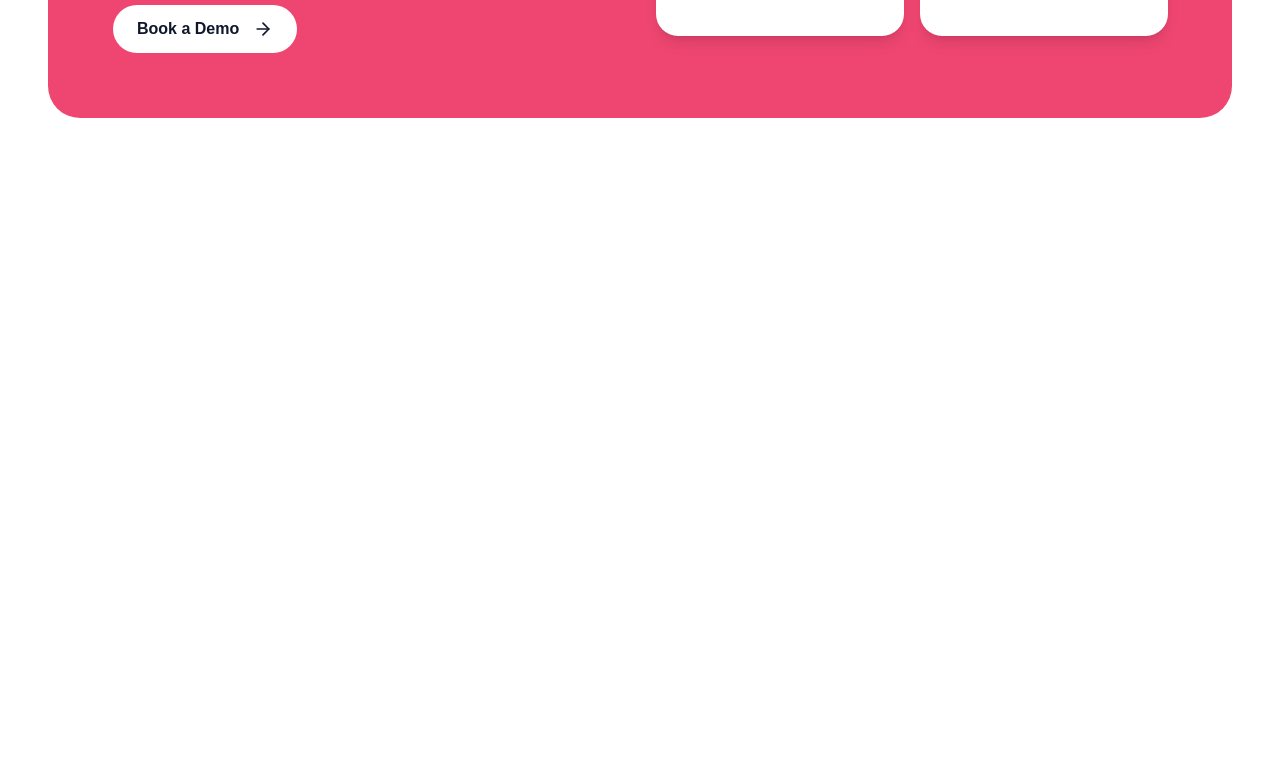
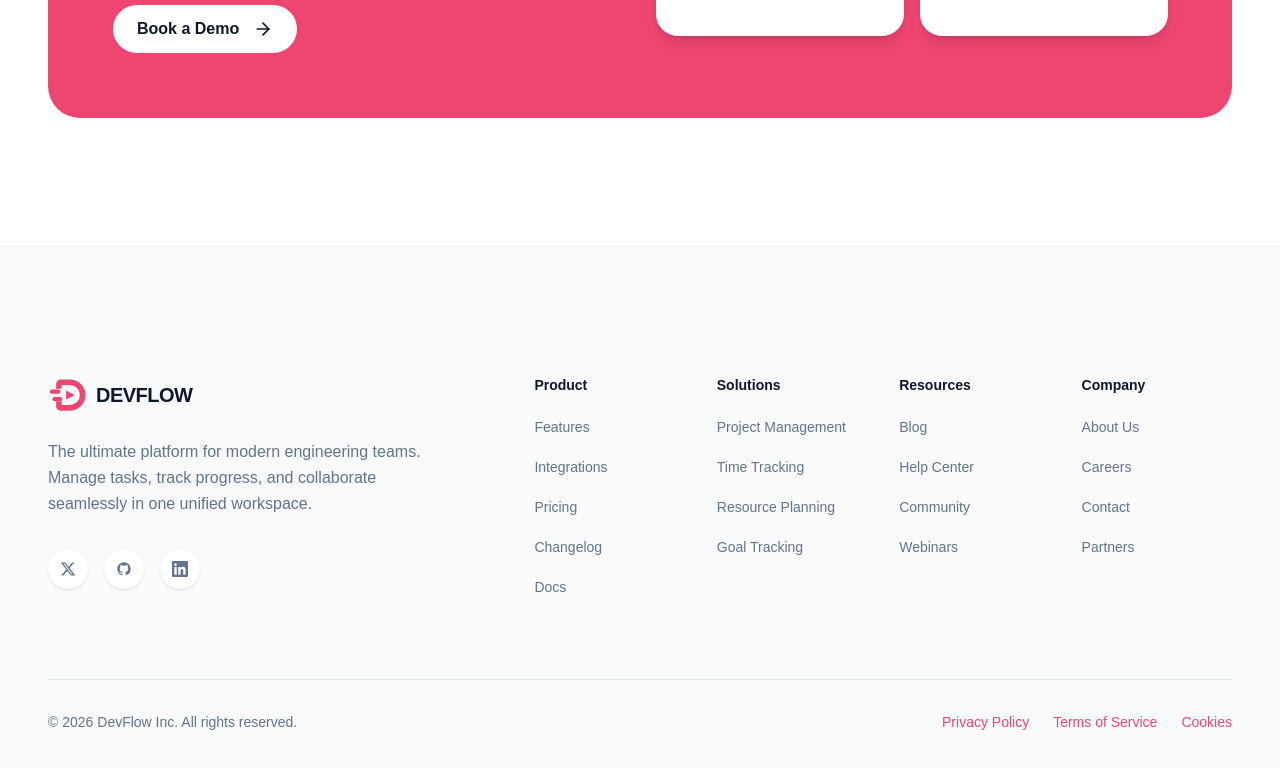
Before and after one commit to immobarok/devflow_frontend, a React (Vite) app: page / in a window 1280 px wide. Shown: the part 6949-7717 px from the top of the page. Before the commit the page ends 7195 px from the top, so only its background shows below. Built offline with nearby package versions, Linux system fonts and the light colour scheme; no server answers.

Commit message:
feat: add Footer component and include it in RootLayout

```diff
--- /dev/null
+++ b/src/components/layout/Footer.tsx
@@ -0,0 +1,113 @@
+import { Link } from "react-router";
+import { Logo } from "@/components/logo/logo";
+
+export function Footer() {
+  const footerLinks = [
+    {
+      title: "Product",
+      links: [
+        { label: "Features", href: "#" },
+        { label: "Integrations", href: "#" },
+        { label: "Pricing", href: "#" },
+        { label: "Changelog", href: "#" },
+        { label: "Docs", href: "#" },
+      ],
+    },
+    {
+      title: "Solutions",
+      links: [
+        { label: "Project Management", href: "#" },
+        { label: "Time Tracking", href: "#" },
+        { label: "Resource Planning", href: "#" },
+        { label: "Goal Tracking", href: "#" },
+      ],
+    },
+    {
+      title: "Resources",
+      links: [
+        { label: "Blog", href: "#" },
+        { label: "Help Center", href: "#" },
+        { label: "Community", href: "#" },
+        { label: "Webinars", href: "#" },
+      ],
+    },
+    {
+      title: "Company",
+      links: [
+        { label: "About Us", href: "#" },
+        { label: "Careers", href: "#" },
+        { label: "Contact", href: "#" },
+        { label: "Partners", href: "#" },
+      ],
+    },
+  ];
+
+  return (
+    <footer className="bg-slate-50 pt-20 text-slate-600 sm:pt-24 lg:pt-32 border-t border-slate-100">
+      <div className="container mx-auto px-5 pb-12 sm:px-8 lg:px-12">
+        <div className="grid gap-12 lg:grid-cols-5 lg:gap-8">
+
+          {/* Brand & Description */}
+          <div className="lg:col-span-2">
+            <Link to="/" className="mb-6 flex items-center gap-2">
+              <Logo className="h-10 w-10"/>
+              <span className="text-xl font-black tracking-tight text-slate-900">DEVFLOW</span>
+            </Link>
+
+            <p className="mb-8 max-w-sm text-sm leading-relaxed text-slate-500 sm:text-base">
+              The ultimate platform for modern engineering teams. Manage tasks,
+              track progress, and collaborate seamlessly in one unified workspace.
+            </p>
+
+            <div className="flex gap-4">
+              <a href="#" className="flex size-10 items-center justify-center rounded-full bg-white shadow-sm text-slate-500 transition-colors hover:bg-[#EF4671] hover:text-white">
+                <svg className="size-4 fill-current" viewBox="0 0 24 24"><path d="M18.244 2.25h3.308l-7.227 8.26 8.502 11.24H16.17l-5.214-6.817L4.99 21.75H1.68l7.73-8.835L1.254 2.25H8.08l4.713 6.231zm-1.161 17.52h1.833L7.084 4.126H5.117z"/></svg>
+              </a>
+              <a href="#" className="flex size-10 items-center justify-center rounded-full bg-white shadow-sm text-slate-500 transition-colors hover:bg-[#EF4671] hover:text-white">
+                <svg className="size-4 fill-current" viewBox="0 0 24 24"><path d="M12 2C6.477 2 2 6.484 2 12.017c0 4.425 2.865 8.18 6.839 9.504.5.092.682-.217.682-.483 0-.237-.008-.868-.013-1.703-2.782.605-3.369-1.343-3.369-1.343-.454-1.158-1.11-1.466-1.11-1.466-.908-.62.069-.608.069-.608 1.003.07 1.531 1.032 1.531 1.032.892 1.53 2.341 1.088 2.91.832.092-.647.35-1.088.636-1.338-2.22-.253-4.555-1.113-4.555-4.951 0-1.093.39-1.988 1.029-2.688-.103-.253-.446-1.272.098-2.65 0 0 .84-.27 2.75 1.026A9.564 9.564 0 0112 6.844c.85.004 1.705.115 2.504.337 1.909-1.296 2.747-1.027 2.747-1.027.546 1.379.202 2.398.1 2.651.64.7 1.028 1.595 1.028 2.688 0 3.848-2.339 4.695-4.566 4.943.359.309.678.92.678 1.855 0 1.338-.012 2.419-.012 2.747 0 .268.18.58.688.482A10.019 10.019 0 0022 12.017C22 6.484 17.522 2 12 2z"/></svg>
+              </a>
+              <a href="#" className="flex size-10 items-center justify-center rounded-full bg-white shadow-sm text-slate-500 transition-colors hover:bg-[#EF4671] hover:text-white">
+                <svg className="size-4 fill-current" viewBox="0 0 24 24"><path d="M20.447 20.452h-3.554v-5.569c0-1.328-.027-3.037-1.852-3.037-1.853 0-2.136 1.445-2.136 2.939v5.667H9.351V9h3.414v1.561h.046c.477-.9 1.637-1.85 3.37-1.85 3.601 0 4.267 2.37 4.267 5.455v6.286zM5.337 7.433c-1.144 0-2.063-.926-2.063-2.065 0-1.138.92-2.063 2.063-2.063 1.14 0 2.064.925 2.064 2.063 0 1.139-.925 2.065-2.064 2.065zm1.782 13.019H3.555V9h3.564v11.452zM22.225 0H1.771C.792 0 0 .774 0 1.729v20.542C0 23.227.792 24 1.771 24h20.451C23.2 24 24 23.227 24 22.271V1.729C24 .774 23.2 0 22.222 0h.003z"/></svg>
+              </a>
+            </div>
+          </div>
+
+          {/* Links Columns */}
+          <div className="grid grid-cols-2 gap-8 sm:grid-cols-4 lg:col-span-3">
+            {footerLinks.map((column) => (
+              <div key={column.title}>
+                <h3 className="mb-5 text-sm font-semibold text-slate-900">
+                  {column.title}
+                </h3>
+                <ul className="space-y-4">
+                  {column.links.map((link) => (
+                    <li key={link.label}>
+                      <a
+                        href={link.href}
+                        className="text-sm font-medium text-slate-500 transition-colors hover:text-[#EF4671]"
+                      >
+                        {link.label}
+                      </a>
+                    </li>
+                  ))}
+                </ul>
+              </div>
+            ))}
+          </div>
+        </div>
+
+        {/* Bottom Bar */}
+        <div className="mt-20 flex flex-col items-center justify-between gap-6 border-t border-slate-200 pt-8 sm:flex-row">
+          <p className="text-sm font-medium text-slate-500">
+            © {new Date().getFullYear()} DevFlow Inc. All rights reserved.
+          </p>
+          <div className="flex gap-6 text-sm font-medium">
+            <a href="#" className="text-[#EF4671] transition-colors hover:text-[#D8325C]">Privacy Policy</a>
+            <a href="#" className="text-[#EF4671] transition-colors hover:text-[#D8325C]">Terms of Service</a>
+            <a href="#" className="text-[#EF4671] transition-colors hover:text-[#D8325C]">Cookies</a>
+          </div>
+        </div>
+      </div>
+    </footer>
+  );
+}
--- a/src/layouts/RootLayout.tsx
+++ b/src/layouts/RootLayout.tsx
@@ -1,5 +1,6 @@
 import { Outlet } from "react-router"
 import { Navbar } from "@/components/layout/Navbar"
+import { Footer } from "@/components/layout/Footer"
 
 export default function RootLayout() {
   return (
@@ -8,6 +9,7 @@
       <main className="flex-1">
         <Outlet />
       </main>
+      <Footer />
     </div>
   )
 }
```
